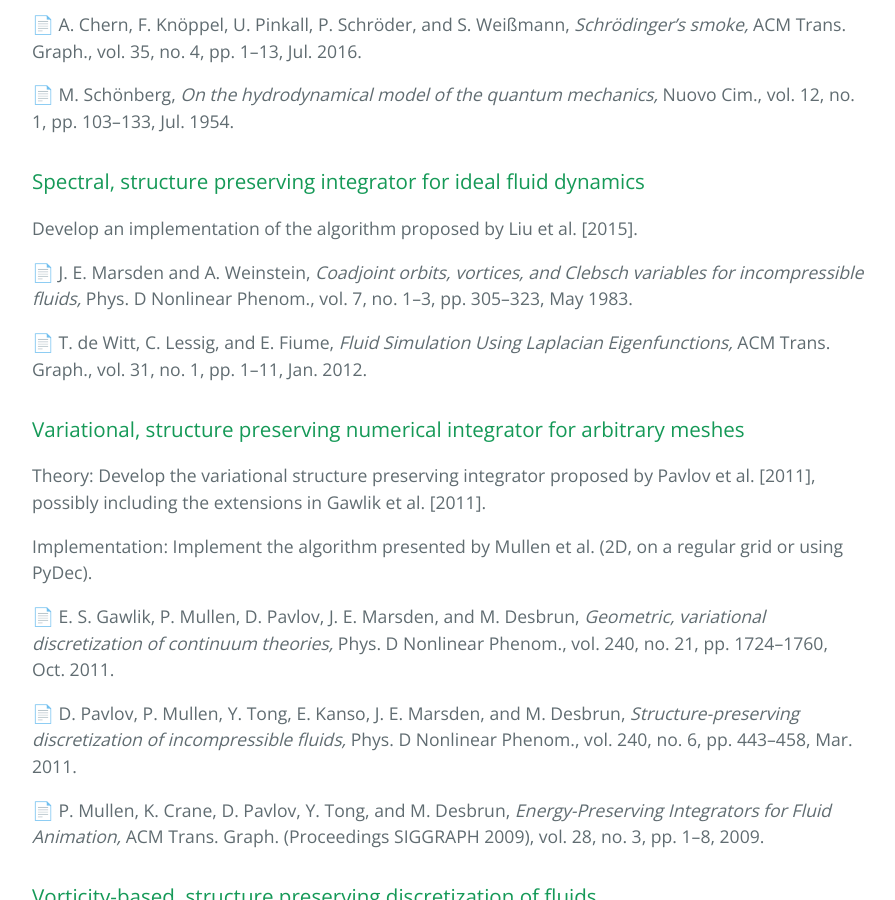
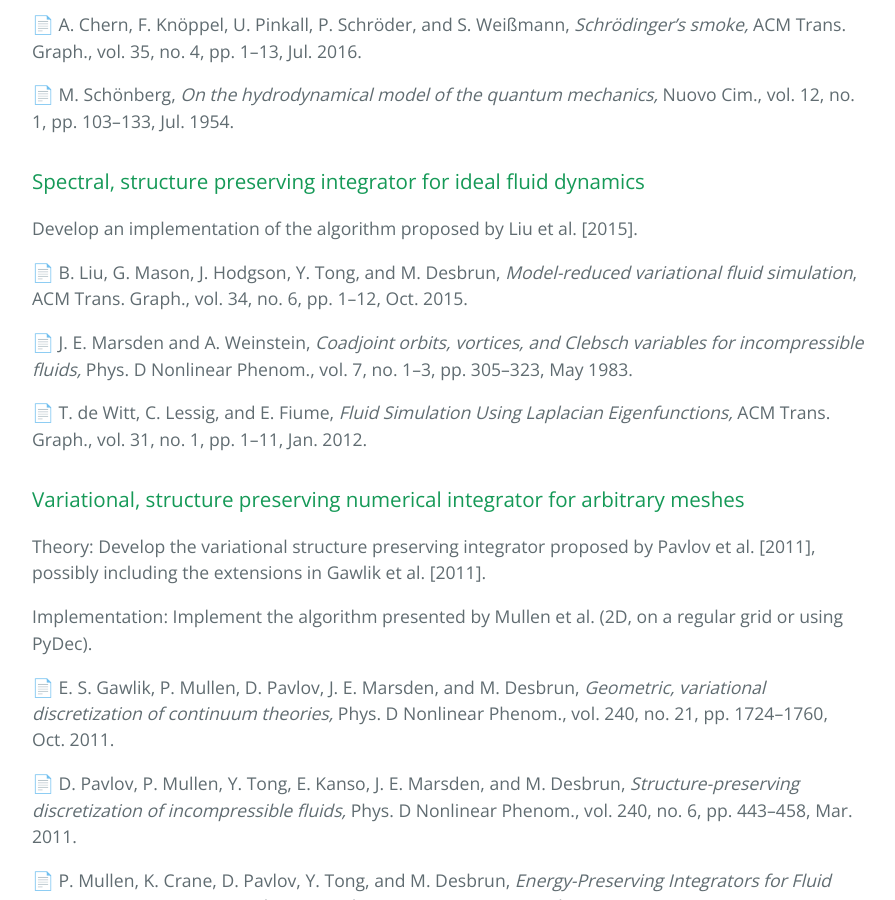
Before and after one commit to highlando/19-geometric-fluids-discretization, a Jekyll site: the page built from index.md, in a window 1280 px wide and 900 px high, scrolled down 2101 px. Shown: the whole window, without its empty margins (192-1087 px from the left). Built offline with Jekyll 4.4.1, drawn with Linux system fonts in a browser that asks for light colours; emoji names are drawn with the system emoji font; our own code applies the rules of GitHub Pages for plain Markdown files.

Commit message:
Adding missing reference to Liu et al. paper.

```diff
--- a/index.md
+++ b/index.md
@@ -73,6 +73,8 @@ Optional: Also develop the connection to the work by [Chern et al. 2016].
 
 Develop an implementation of the algorithm proposed by Liu et al. [2015].
 
+:page_facing_up: B. Liu, G. Mason, J. Hodgson, Y. Tong, and M. Desbrun, *Model-reduced variational fluid simulation*, ACM Trans. Graph., vol. 34, no. 6, pp. 1–12, Oct. 2015.
+
 :page_facing_up: J. E. Marsden and A. Weinstein, *Coadjoint orbits, vortices, and Clebsch variables for incompressible fluids,* Phys. D Nonlinear Phenom., vol. 7, no. 1–3, pp. 305–323, May 1983.
 
 :page_facing_up: T. de Witt, C. Lessig, and E. Fiume, *Fluid Simulation Using Laplacian Eigenfunctions,* ACM Trans. Graph., vol. 31, no. 1, pp. 1–11, Jan. 2012.
```
